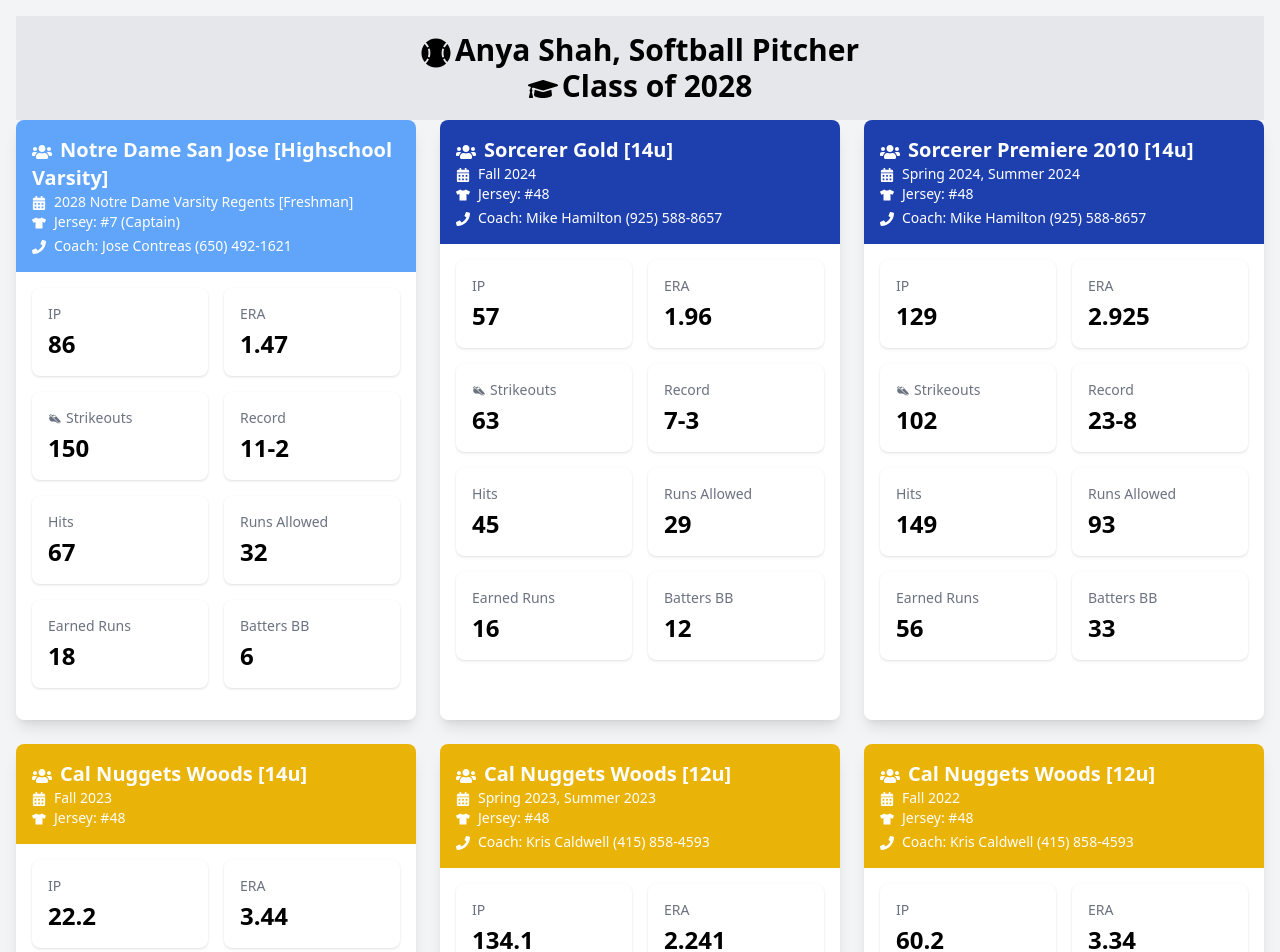
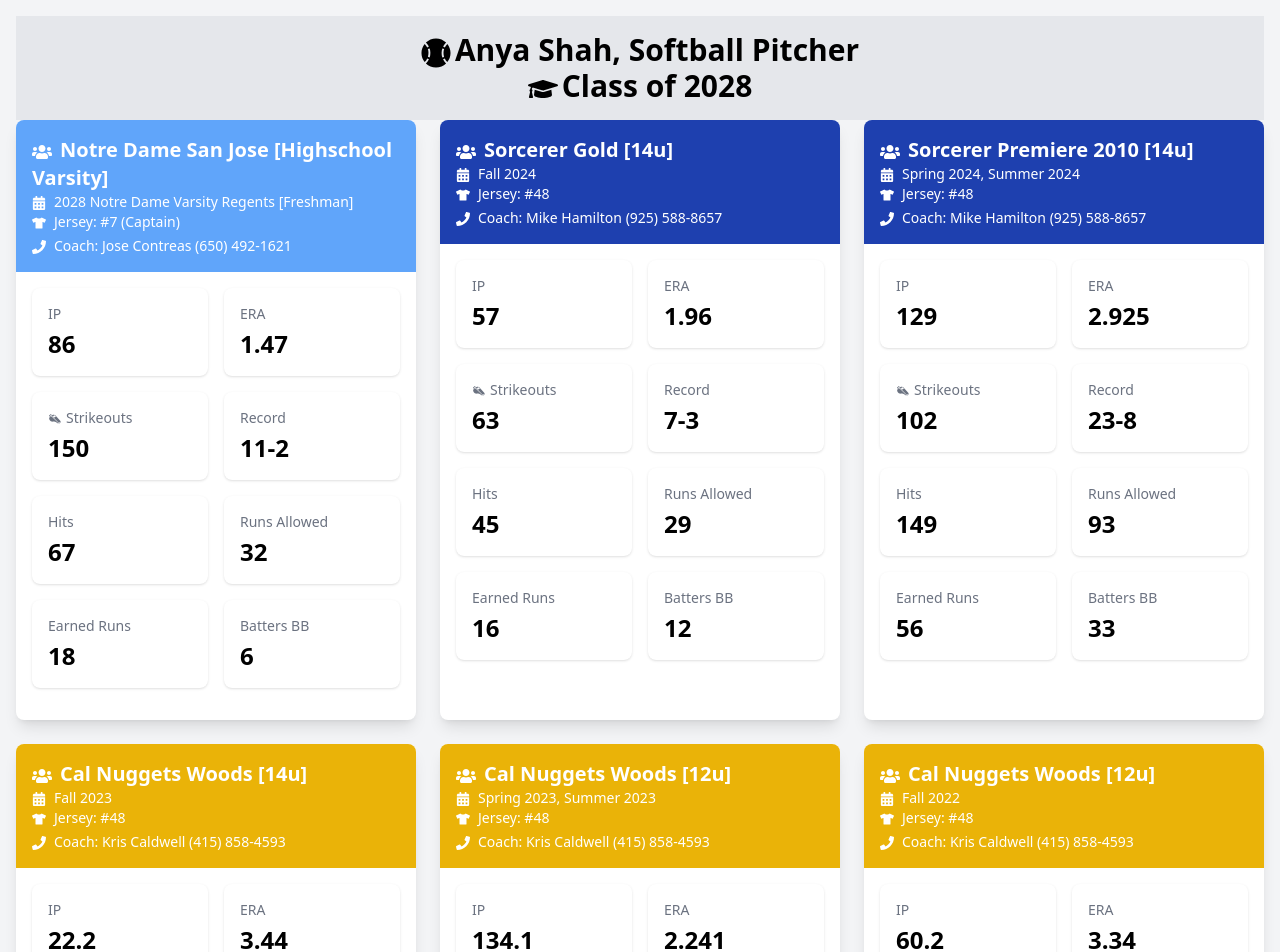
Before and after one commit to ankit249/baseball-stats, a React (Create React App) app: page / in a window 1280 px wide. Shown: the top 952 px of the page. Built offline with nearby package versions, Linux system fonts and the light colour scheme.

Commit message:
coach name

```diff
--- a/src/App.js
+++ b/src/App.js
@@ -96,8 +96,8 @@
     {
       name: "Cal Nuggets Woods [14u]",
       seasons: "Fall 2023",
-      coach: "",
-      phone: "",
+      coach: "Kris Caldwell",
+      phone: "4158584593",
       jersey: "#48",
       headerColor: "bg-yellow-500",
       stats: {
```
